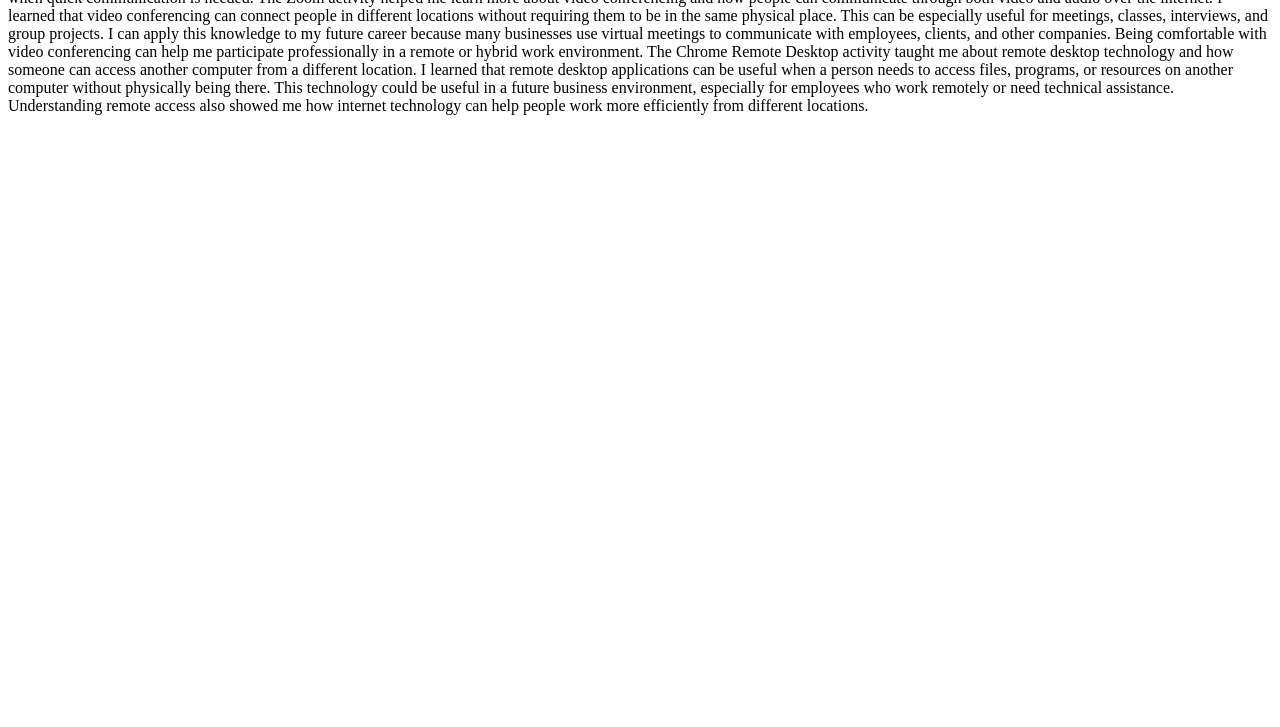
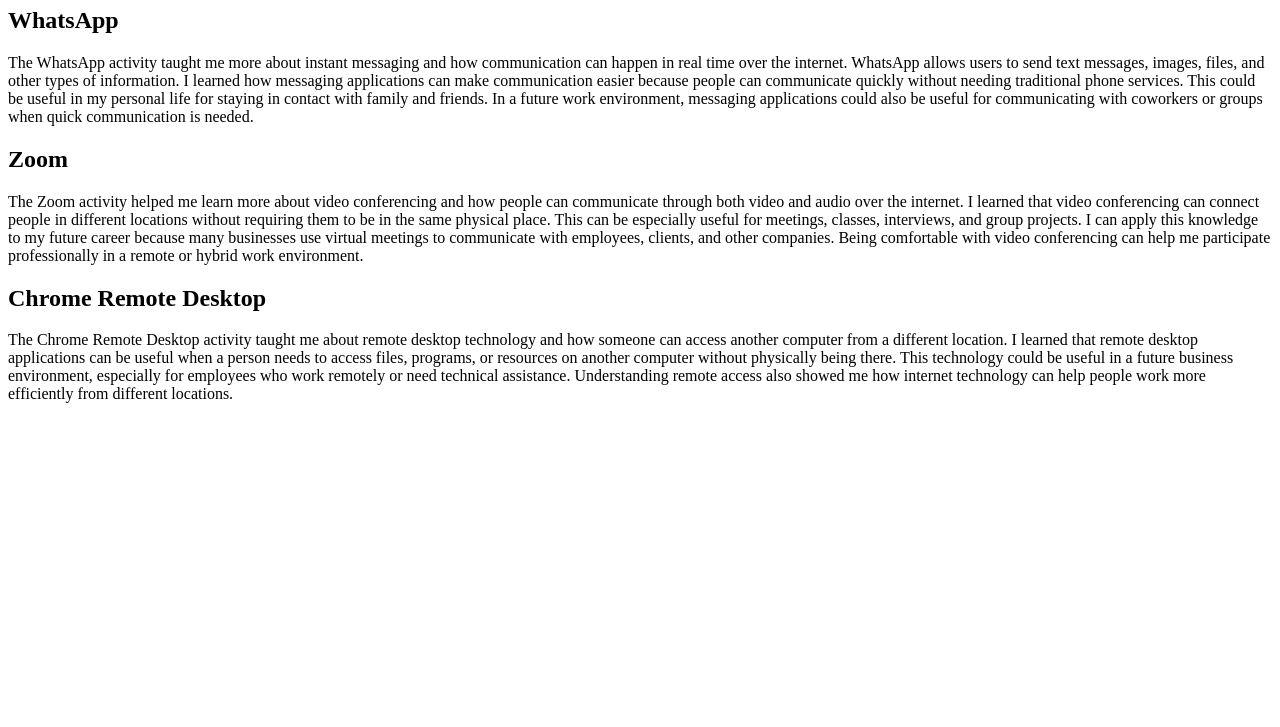
Before and after one commit to daniellades/daniellades.github.io, a plain HTML site: page web110/assignment6.html in a window 1280 px wide. Shown: the part 73-800 px from the top of the page. Drawn offline with Linux system fonts and the light colour scheme.

Commit message:
Convert assignment content to HTML format

```diff
--- a/web110/assignment6.html
+++ b/web110/assignment6.html
@@ -1,3 +1,60 @@
-The WhatsApp activity taught me more about instant messaging and how communication can happen in real time over the internet. WhatsApp allows users to send text messages, images, files, and other types of information. I learned how messaging applications can make communication easier because people can communicate quickly without needing traditional phone services. This could be useful in my personal life for staying in contact with family and friends. In a future work environment, messaging applications could also be useful for communicating with coworkers or groups when quick communication is needed.
-The Zoom activity helped me learn more about video conferencing and how people can communicate through both video and audio over the internet. I learned that video conferencing can connect people in different locations without requiring them to be in the same physical place. This can be especially useful for meetings, classes, interviews, and group projects. I can apply this knowledge to my future career because many businesses use virtual meetings to communicate with employees, clients, and other companies. Being comfortable with video conferencing can help me participate professionally in a remote or hybrid work environment.
-The Chrome Remote Desktop activity taught me about remote desktop technology and how someone can access another computer from a different location. I learned that remote desktop applications can be useful when a person needs to access files, programs, or resources on another computer without physically being there. This technology could be useful in a future business environment, especially for employees who work remotely or need technical assistance. Understanding remote access also showed me how internet technology can help people work more efficiently from different locations.
+<!DOCTYPE html>
+<html lang="en">
+<head>
+    <meta charset="UTF-8">
+    <title>Assignment 6</title>
+    <link rel="stylesheet" href="style.css">
+</head>
+
+<body>
+
+    <h1>Assignment 6</h1>
+
+    <h2>WhatsApp</h2>
+
+    <p>
+        The WhatsApp activity taught me more about instant messaging
+        and how communication can happen in real time over the internet.
+        WhatsApp allows users to send text messages, images, files, and
+        other types of information. I learned how messaging applications
+        can make communication easier because people can communicate
+        quickly without needing traditional phone services. This could
+        be useful in my personal life for staying in contact with family
+        and friends. In a future work environment, messaging applications
+        could also be useful for communicating with coworkers or groups
+        when quick communication is needed.
+    </p>
+
+    <h2>Zoom</h2>
+
+    <p>
+        The Zoom activity helped me learn more about video conferencing
+        and how people can communicate through both video and audio over
+        the internet. I learned that video conferencing can connect
+        people in different locations without requiring them to be in
+        the same physical place. This can be especially useful for
+        meetings, classes, interviews, and group projects. I can apply
+        this knowledge to my future career because many businesses use
+        virtual meetings to communicate with employees, clients, and
+        other companies. Being comfortable with video conferencing can
+        help me participate professionally in a remote or hybrid work
+        environment.
+    </p>
+
+    <h2>Chrome Remote Desktop</h2>
+
+    <p>
+        The Chrome Remote Desktop activity taught me about remote
+        desktop technology and how someone can access another computer
+        from a different location. I learned that remote desktop
+        applications can be useful when a person needs to access files,
+        programs, or resources on another computer without physically
+        being there. This technology could be useful in a future
+        business environment, especially for employees who work
+        remotely or need technical assistance. Understanding remote
+        access also showed me how internet technology can help people
+        work more efficiently from different locations.
+    </p>
+
+</body>
+</html>
```
